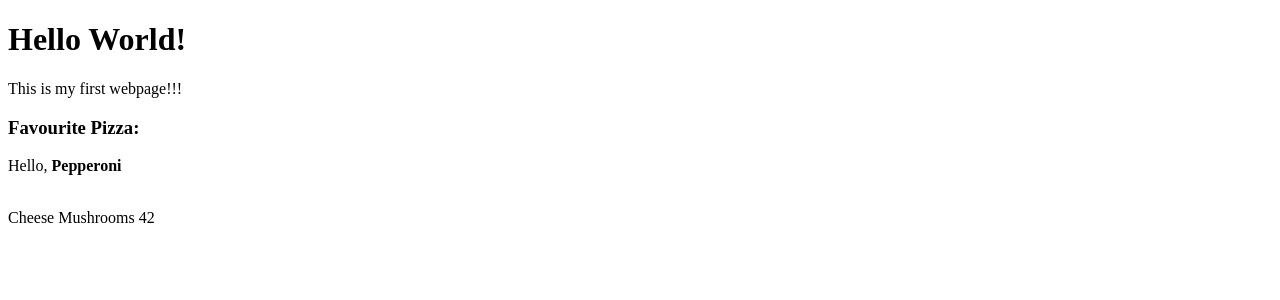
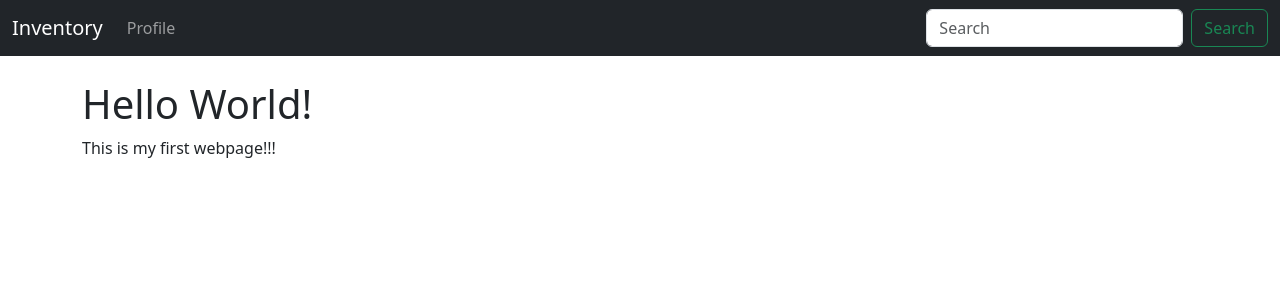
Before and after one commit to wirrexx/flasker, a Flask app: page / in a window 1280 px wide. Shown: the top 300 px of the page. Run offline with Flask 3, Linux system fonts and the light colour scheme.

Commit message:
navbar added

```diff
--- a/app.py
+++ b/app.py
@@ -1,6 +1,8 @@
 from flask import Flask, render_template, request, url_for, redirect
+
+
+
 app = Flask(__name__)
-
 
 
 @app.route('/')
@@ -21,6 +23,7 @@ def user(name):
 def page_not_found(e):
 	return render_template('404.html'), 404
 
+
 # Internal server error message
 @app.errorhandler(500)
 def page_not_found(e):
--- a/templates/base.html
+++ b/templates/base.html
@@ -1,12 +1,20 @@
-<!DOCTYPE html>
+<!doctype html>
 <html lang="en">
   <head>
-	<meta charset="UTF-8">
-	<meta name="viewport" content="width=device-width, initial-scale=1.0">
-	<title>{% block title %} Base {% endblock %}</title>
+    <meta charset="utf-8">
+    <meta name="viewport" content="width=device-width, initial-scale=1">
+    <title>{% block title %}Bootstrap demo {% endblock %}</title>
+    <link href="https://cdn.jsdelivr.net/npm/bootstrap@5.3.2/dist/css/bootstrap.min.css" rel="stylesheet" integrity="sha384-T3c6CoIi6uLrA9TneNEoa7RxnatzjcDSCmG1MXxSR1GAsXEV/Dwwykc2MPK8M2HN" crossorigin="anonymous">
   </head>
   <body>
+  	{% include 'navbar.html' %}
+  	<br>
+	  	<div class ="container">
 		  	{% block content %}
+		    <h1>Hello, world!</h1>
+		    <script src="https://cdn.jsdelivr.net/npm/bootstrap@5.3.2/dist/js/bootstrap.bundle.min.js" integrity="sha384-C6RzsynM9kWDrMNeT87bh95OGNyZPhcTNXj1NW7RuBCsyN/o0jlpcV8Qyq46cDfL" crossorigin="anonymous"></script>
 		    {% endblock %}
+		</div>
   </body>
+
 </html>
--- a/templates/index.html
+++ b/templates/index.html
@@ -3,21 +3,9 @@
 {% block title %} Index {% endblock %}
 {% block content %}
 
-<div>
-	<h1>Hello World!</h1>
-	<p>This is my first webpage!!!</p>
-	<h3>Favourite Pizza:</h3>
-	<!-- for loops i jinja -->
-	{% for topping in favourite_pizza %}
-
-		{% if topping == 'Pepperoni' %}
-			<p>Hello, <strong>{{ topping }}</strong></p><br>
-		{% else %}
-			{{ topping }}
-		{% endif %}
-
-	{% endfor %}<br>
-
-</div>
+	<div>
+		<h1>Hello World!</h1>
+		<p>This is my first webpage!!!</p>
+	</div>
 
 {% endblock %}
--- /dev/null
+++ b/templates/navbar.html
@@ -0,0 +1,19 @@
+<nav class="navbar navbar-expand-lg navbar-dark bg-dark">
+  <div class="container-fluid">
+    <a class="navbar-brand" href="{{url_for('index')}}">Inventory</a>
+    <button class="navbar-toggler" type="button" data-bs-toggle="collapse" data-bs-target="#navbarSupportedContent" aria-controls="navbarSupportedContent" aria-expanded="false" aria-label="Toggle navigation">
+      <span class="navbar-toggler-icon"></span>
+    </button>
+    <div class="collapse navbar-collapse" id="navbarSupportedContent">
+      <ul class="navbar-nav me-auto mb-2 mb-lg-0">
+        <li class="nav-item">
+          <a class="nav-link" href="{{url_for('user', name='monika'|title)}}">Profile</a>
+        </li>
+      </ul>
+      <form class="d-flex" role="search">
+        <input class="form-control me-2" type="search" placeholder="Search" aria-label="Search">
+        <button class="btn btn-outline-success" type="submit">Search</button>
+      </form>
+    </div>
+  </div>
+</nav>
```
Also changed, not shown: templates/user.html (+5 -5 lines), templates/404.html (indentation only), templates/login.html (indentation only). Lines whose indentation alone changed are shown as unchanged.
